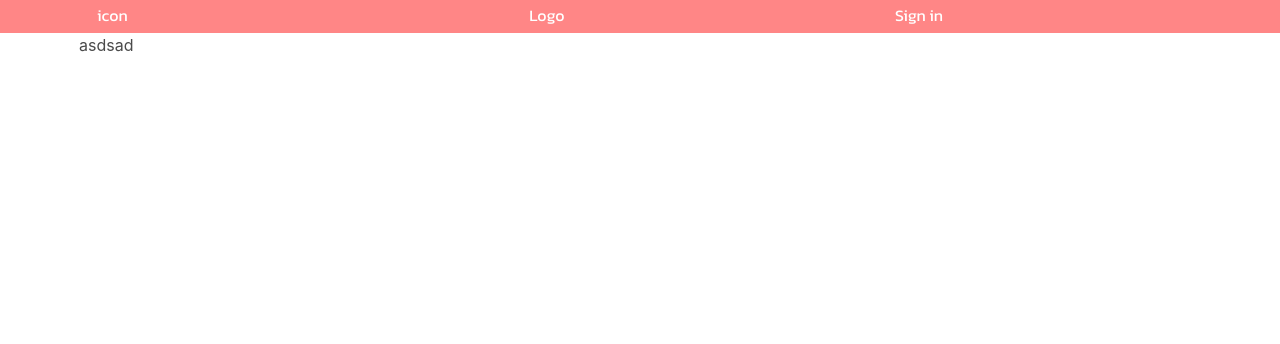
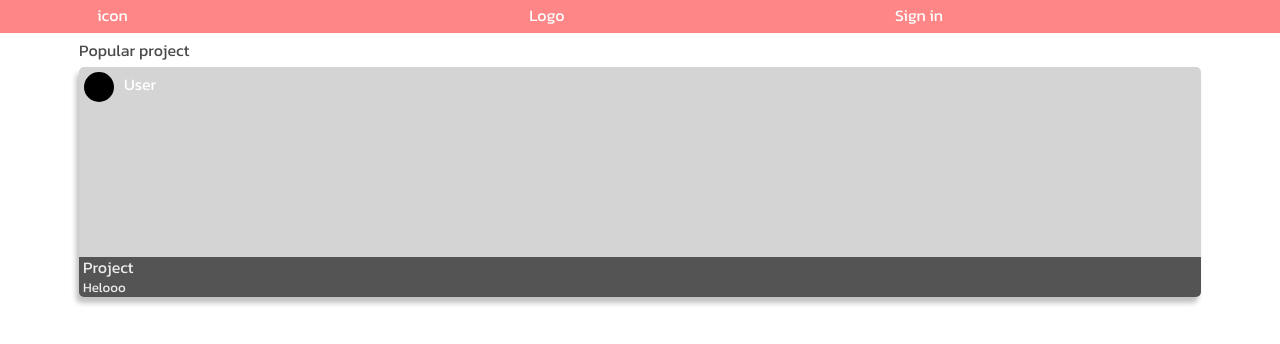
Before and after one commit to Atiprometis/firedreamproject, a React (Create React App) app: page / in a window 1280 px wide. Shown: the top 344 px of the page. Built offline with nearby package versions, Linux system fonts and the light colour scheme.

Commit message:
add popular

```diff
--- a/src/component/popular.js
+++ b/src/component/popular.js
@@ -0,0 +1,24 @@
+import React from 'react';
+import '../css/popular.css';
+
+class Popular extends React.Component {
+  render() {
+    return (
+      <div className="popular-img">
+        <div className="wapper-user">
+          <div className="pj-user">
+            <div className="user-img" />
+            <p className="user-text">User</p>
+          </div>
+        </div>
+        <div className="text-user">
+          <h1 className="text-user-content">Project</h1>
+          <p className="text-user-content2">Helooo</p>
+        </div>
+
+      </div>
+    );
+  }
+}
+
+export default Popular;
--- a/src/css/home.css
+++ b/src/css/home.css
@@ -1,3 +1,9 @@
 .con-witd-100{
     width: 100%;
+    font-family: 'Kanit', sans-serif;
 }
+.font-p{
+    font-size: 1rem;
+    margin-top: 5px;
+    margin-bottom: 5px;
+}
--- /dev/null
+++ b/src/css/popular.css
@@ -0,0 +1,51 @@
+.popular-img{
+    height: 230px;
+    width: 100%;
+    background-color: rgb(212, 212, 212);
+    border-radius: 5px;
+    box-shadow: -3px 6px 5px  #C3C3C3;
+    font-family: 'Kanit', sans-serif;
+    color: #fff;
+}
+.wapper-user{
+    height: 190px;
+    width: 100%;
+
+
+}
+
+.pj-user{
+    width: 100%;
+    height: 40px;
+
+    padding: 5px;
+}
+.user-img{
+    width: 30px;;
+    height: 30px;
+    background-color: black;
+    float: left;
+    border-radius: 100%;
+
+}
+.text-user{
+    height: 40px;
+    width: 100%;
+    background-color:#000;
+    border-radius: 0px 0px 5px 5px;
+    opacity: 0.6;
+    padding: 2px 3px 0px 4px;
+}
+.text-user-content{
+    font-size: 16px;
+}
+.text-user-content2{
+    font-size: 10pt;
+    font-weight: 300;
+}
+
+.user-text{
+    margin-left: 10px;
+    font-family: 'Kanit', sans-serif;
+    float: left;
+}
--- a/src/pages/Home.js
+++ b/src/pages/Home.js
@@ -1,8 +1,8 @@
 import React from 'react';
-import { Button, ButtonToolbar } from 'react-bootstrap';
+import '../css/home.css';
+
 import HeaderPages from '../component/HeaderPages';
-import { Grid, Row, Col } from 'react-bootstrap';
-import '../css/home.css';
+import Popular from '../component/Popular';
 
 class Home extends React.Component {
   render() {
@@ -12,7 +12,9 @@ class Home extends React.Component {
         <HeaderPages />
         <div className="container">
 
-          <p>asdsad</p>
+          <p className="font-p">Popular project</p>
+
+          <Popular />
         </div>
       </div>
     );
```
